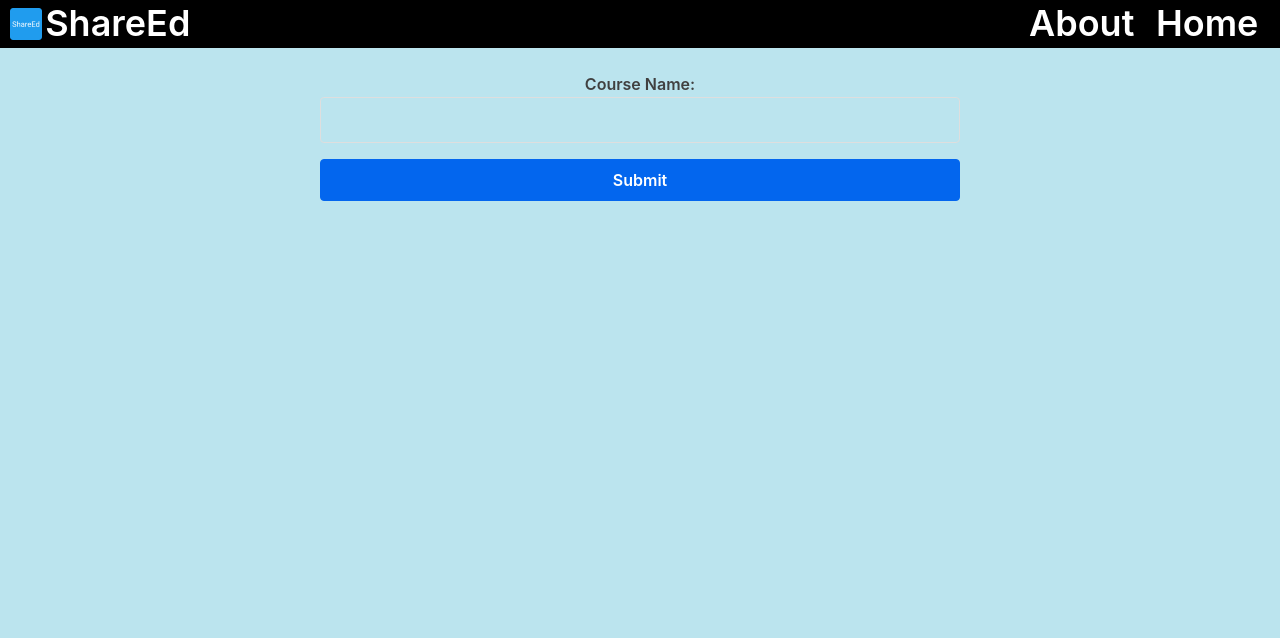
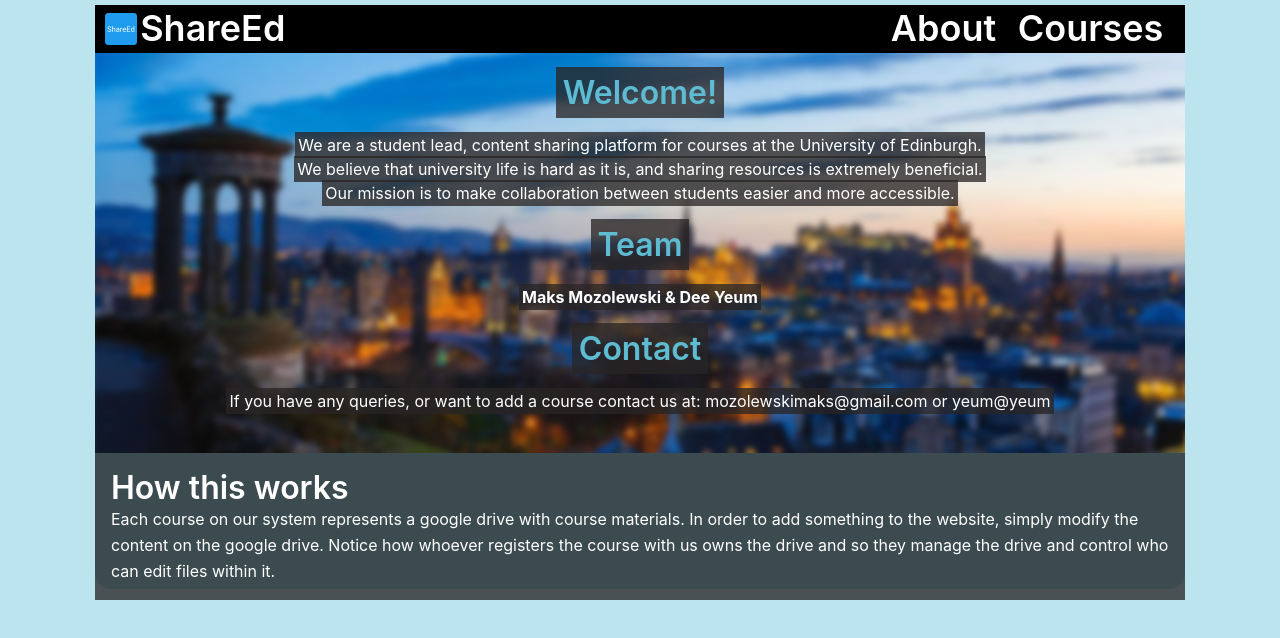
Before and after one commit to ChefYeum/ShareEd, a React app in the folder web/: page / in a window 1280 px wide. Shown: the top 638 px of the page. Built offline with nearby package versions, Linux system fonts and the light colour scheme.

Commit message:
links now work, added about page, changes to css

```diff
--- a/web/src/components/App.js
+++ b/web/src/components/App.js
@@ -8,8 +8,8 @@ import DriveBrowser from './DriveBrowser';
 class App extends Component {
     state = {
         currentDrive: null,
-        //0 - display browser, 1 - display selected drive
-        stateCode: 0,
+        //0 - display browser, 1 - drive selected, show contents, 2 - about page, 3 - courses page
+        stateCode: 2,
     }
 
     handleDriveChoice(drive){
@@ -20,22 +20,73 @@ class App extends Component {
     }
 
     chooseContent(){
-        let jsxcontent = null;
-        if(this.state.stateCode === 0){
-            jsxcontent = <DriveBrowser onDriveChoice={(drive)=>this.handleDriveChoice(drive)}/>;
+        switch (this.state.stateCode){
+            case 0:
+                return (
+                <div className = 'courses-container'>
+                    <DriveBrowser onDriveChoice={(drive)=>this.handleDriveChoice(drive)}/>;
+                </div>
+                );
+            case 1:
+                return (
+                        <DriveDisplay drive={this.state.currentDrive}/>
+
+                );
+            case 2:
+                return (
+                    <div className = 'about-container'>
+                        <div className='about-img-parent'>
+                                <div className='edi-image'></div>
+                                <div className = 'content'>
+                                    <h2><span>Welcome!</span></h2>
+                                    <p><span>We are a student lead, content sharing platform for courses at the University of Edinburgh.</span><br/>
+                                        <span>We believe that university life is hard as it is, and sharing resources is extremely beneficial.</span><br/>
+                                        <span>Our mission is to make collaboration between students easier and more accessible.</span><br/></p>
+                                    <h2><span>Team</span></h2>
+                                    <p><span className = 'names'>Maks Mozolewski & Dee Yeum</span></p>
+                                    <h2><span>Contact</span></h2>
+                                    <p><span>If you have any queries, or want to add a course contact us at: mozolewskimaks@gmail.com or yeum@yeum</span></p>
+                                </div>
+                        </div>
+                        <div className = 'about-under'>
+                            <h2>How this works</h2>
+                            <p>Each course on our system represents a google drive with course materials. In order to add something to the website, simply modify the content on the google drive. Notice how whoever registers the course with us owns the drive and so they manage the drive and control who can edit files within it.</p>
+                        </div>
+                    </div>
+                );
+            case 3:
+                return <h2>state 3</h2>
+            default:
+                console.log('error: invalid state code');
         }
-        else{
-            console.log(this.state.currentDrive);
-            jsxcontent = <DriveDisplay drive={this.state.currentDrive}/>;
+    }
+    handleNavigation(destination){
+        switch (destination){
+            case 'home':
+                this.setState({
+                    stateCode: 0
+                })
+                break;
+            case 'about':
+                this.setState({
+                    stateCode: 2
+                })
+                break;
+            case 'courses':
+                this.setState({
+                    stateCode: 0
+                })
+                break;
+            default:
+                console.log('error: could not recognize destination');
         }
-        return jsxcontent;
     }
 
     render() {
 
         return (
             <div>
-                <NavBar></NavBar>
+                <NavBar onClick={(destination) => this.handleNavigation(destination)}></NavBar>
                 {this.chooseContent()}
             </div>
         );
--- a/web/src/components/NavBar.js
+++ b/web/src/components/NavBar.js
@@ -1,13 +1,13 @@
 import React, { Component } from 'react';
 import logo from '../images/favicon-32x32.png'
 
-function NavBar(){
+function NavBar(props){
     return(
         <div className="navbar-div" >
             <img className='vertical-center left' src={logo}/>
-            <h1 className='text-left no-margin-top left'><a className='no-link-effects'href='#'>ShareEd</a></h1>
-            <h1 className='text-left no-margin-top right'><a href='#'>Home</a></h1>
-            <h1 className='text-left no-margin-top right'><a href='#'>About</a></h1>
+            <h1 className='text-left no-margin-top left'><a onClick = {() => props.onClick('home')} className='no-link-effects' href='#'>ShareEd</a></h1>
+            <h1 className='text-left no-margin-top right'><a onClick={() => props.onClick('courses')} href='#'>Courses</a></h1>
+            <h1 className='text-left no-margin-top right'><a onClick={() => props.onClick('about')} href='#'>About</a></h1>
         </div>
     )
 }
--- a/web/src/css/customStyle.css
+++ b/web/src/css/customStyle.css
@@ -8,23 +8,25 @@ colors:
 /*doc*/
 body{
     background-color: rgb(187, 228, 238) ;
-    width:100%;
+    width:1100px;
+    margin: auto;
     min-width:450px;
     min-height:600px;
+    padding: 5px;
 }
+
 /*navbar styling*/
 .navbar-div{
     background-color:black;
     margin:0;
     padding:0;
-    display: inline-block;
     width: 100%;
     height: 3em;
 }
 .navbar-div img + .left{
     margin-left: 0.1em;
 }
-.navbar-div > *{
+.navbar-div *{
     color: white;
     position: relative;
     top: 50%;
@@ -136,9 +138,7 @@ body{
     background-color: black;
     color:white;
 }
-.drive-preview h2{
 
-}
 .drive-preview:hover{
     background-color: rgb(126, 205, 223);
 }
@@ -147,6 +147,82 @@ body{
     width: 50%;
     display: flex;
     flex-direction: column;
+}
+/* about  */
+.about-container{
+    position:relative;
+    height:33.5em;
+    background-color: rgb(126, 205, 223);
+    z-index: -2;
+    border-bottom-left-radius:1em;
+    border-bottom-right-radius:1em;
+}
+.about-img-parent{
+    text-align: center;
+}
+
+.about-img-parent .content{
+    padding: 0px 20px 20px 20px;
+}
+
+.about-img-parent .content *{
+    color: white;
+    text-align:center;
+    margin: 0px;
+    line-height: 1.5em;
+}
+.about-img-parent .content h2{
+    margin-bottom: 0.5em;
+    margin-top: 0.5em;
+}
+.about-img-parent .content h2 span{
+    color: #5DBCD2;
+}
+.about-img-parent .content * span{
+    background-color: rgba(41, 37, 37, 0.767);
+    padding: 0.2em;
+
+}
+
+.about-img-parent .content .names{
+    font-weight: bold;
+}
+.about-img-parent{
+    overflow: hidden;
+    position: relative;
+    text-align: center center;
+    height: 400px;
+}
+.about-img-parent .edi-image{
+    position:absolute;
+    top: 0px;
+    right: 0px;
+    bottom: 0px;
+    left: 0px;
+    background-image: url("../images/Edinburgh-by-night.png");
+    background-repeat: no-repeat;
+    background-position: center center;
+    filter: blur(3px);
+    margin: -5px -10px -10px -5px;
+    z-index: -1;
+}
+
+.about-under{
+    margin: 0px;
+    padding: 1em 0em 1em 1em;
+    background-color: rgba(41, 37, 37, 0.767);
+}
+.about-under *{
+    color: white;
+    margin:0px;
+}
+/*courses */
+.courses-container{
+    padding: 5px;
+    background-color: rgb(126, 205, 223);
+    z-index: -2;
+    border-bottom-left-radius:1em;
+    border-bottom-right-radius:1em;
 }
 /*utility*/
 .no-link-effects:hover,
```
Also changed, not shown: web/src/images/Edinburgh-by-night.png (added).
